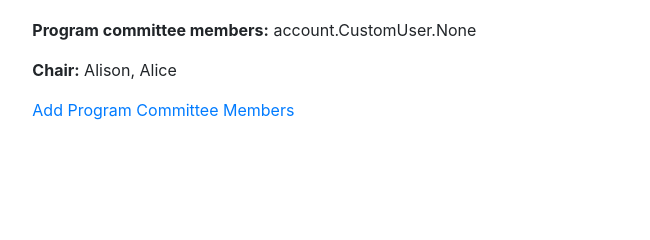
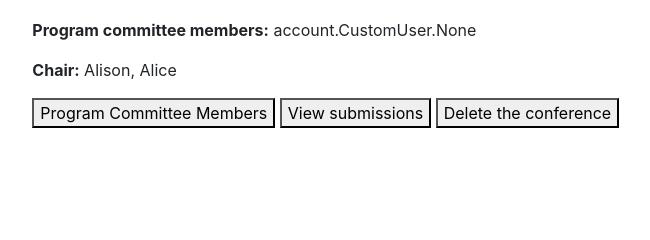
Before and after one commit to H-Labani/PPCMS, a Django app: page /conference/04eb92df-5736-4fbe-b561-385fcae289a8 in a window 1280 px wide. Shown: the part 398-638 px from the top of the page, without its empty margins (196-846 px from the left). Run offline with Django 3.2, Linux system fonts and the light colour scheme; a user stored in the database is signed in; data comes from the database, SQL or seed files in the repository; some libraries are stand-ins or nearby versions.

Commit message:
created templates for the conference submissions list and the conference submission details. Also corrected a typo in the conference details template.

```diff
--- a/conference/templates/conference/conference_detail.html
+++ b/conference/templates/conference/conference_detail.html
@@ -15,21 +15,24 @@
     <p><strong>Program committee members:</strong> {{ conference.PCM }}</p>
     <p><strong>Chair:</strong> {{ conference.chair }}</p>
 
-  <p><a href="{% url 'invite-pcm' pk=conference.CID %}"> Add Program Committee Members</a></p>
-<p>
+    <a href="{% url 'invite-pcm' pk=conference.CID %}"> <button> Program Committee Members</button></a>
+
       {% if conference.phase == 0 %}
-    <a href="{% url 'next-phase' pk=conference.CID %}"> Switch to submission phase</a>
+        <a href="{% url 'next-phase' pk=conference.CID %}"> <button> Switch to submission phase </button></a>
       {% elif conference.phase == 1 %}
-    <a href="{% url 'next-phase' pk=conference.CID %}"> Switch to review phase</a>
+        <a href="{% url 'next-phase' pk=conference.CID %}"> <button> Switch to review phase</button> </a>
       {% elif conference.phase == 2 %}
-    <a href="{% url 'next-phase' pk=conference.CID %}"> Switch to discussion phase</a>
+        <a href="{% url 'next-phase' pk=conference.CID %}"> <button> Switch to discussion phase</button> </a>
       {% elif conference.phase == 3 %}
-    <a href="{% url 'next-phase' pk=conference.CID %}"> Switch to notification phase</a>
+        <a href="{% url 'next-phase' pk=conference.CID %}"> <button> Switch to notification phase</button></a>
       {% endif %}
-</p>
+
+
+    <a href="{% url 'view-submissions' pk=conference.CID %}"> <button>  View submissions </button></a>
     {% if conference.phase == 1 %}
-    <p><a href="{% url 'paper-submit' pk=conference.CID %}"> Submit a paper</a></p>
+    <a href="{% url 'paper-submit' pk=conference.CID %}"> <button> Submit a paper </button></a>
     {% endif %}
+<a href="{% url 'conference-delete' pk=conference.CID %}"> <button> Delete the conference</button> </a>
 
 {% endblock %}
 
--- a/conference/templates/conference/conferencesubmissions_list.html
+++ b/conference/templates/conference/conferencesubmissions_list.html
@@ -6,7 +6,8 @@
   <p>{% if my_submissions_list %}</p>
     <ul>
     {% for submission in my_submissions_list %}
-      <li> <a href="{{submission.get_absolute_url}}"> {{ submission.title }}</a></li>
+      <li> <a href="{{submission.get_absolute_url}}"> {{ submission.title }}</a>
+      </li>
     {% endfor %}
     </ul>
   {% else %}
```
Also changed, not shown: conference/templates/conference/conferencesubmissions_detail.html (deleted, +0 -22 lines). Lines whose indentation alone changed are shown as unchanged.
